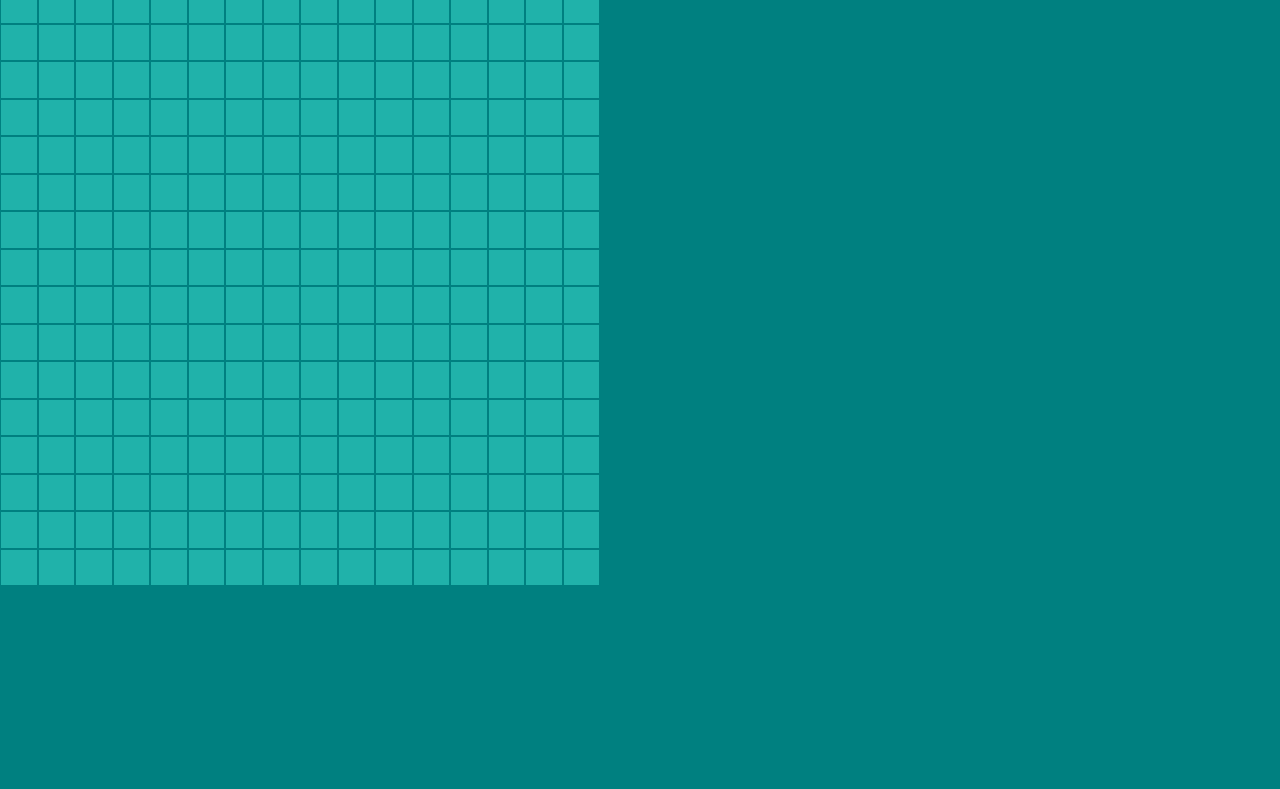
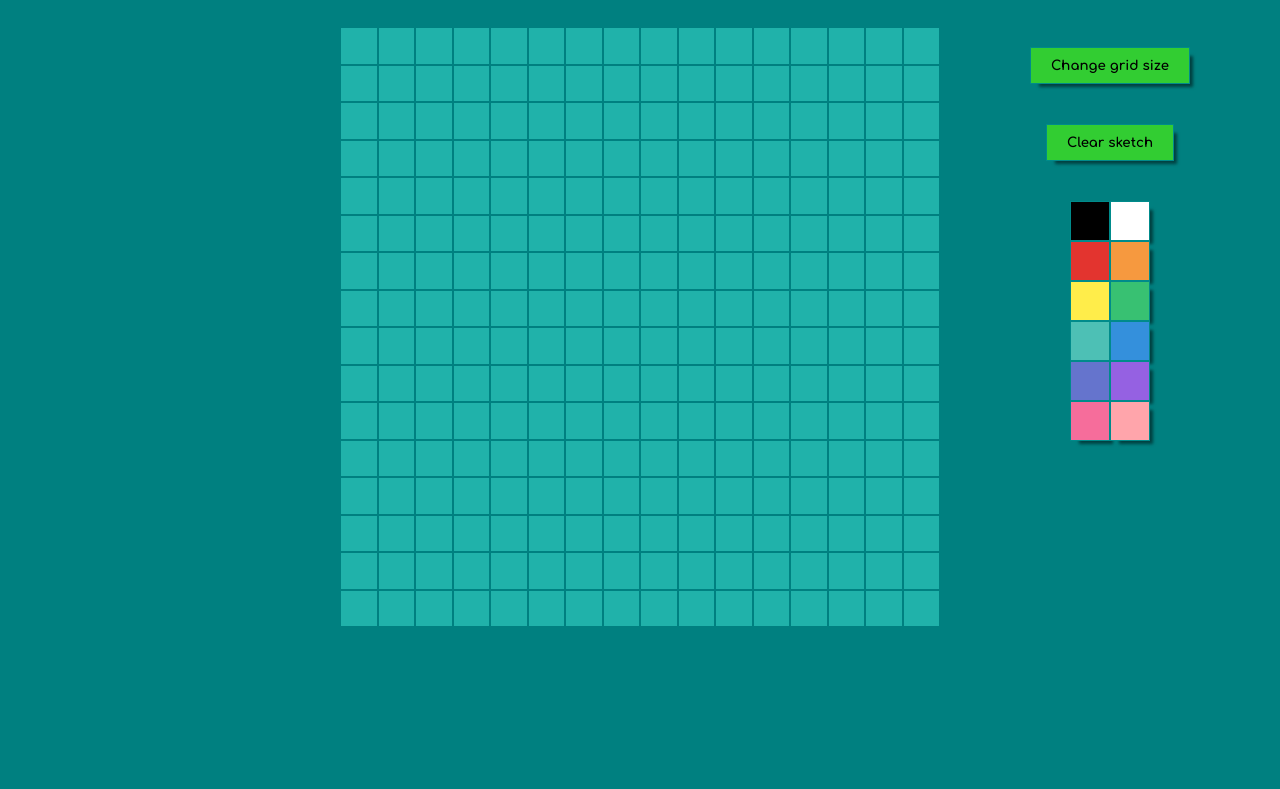
Before and after one commit to JennieLust/odin-sketch, a plain HTML site: page index.html in a window 1280 px wide. Shown: the part 93-882 px from the top of the page. Before the commit the page ends 800 px from the top, so only its background shows below. Drawn offline with Linux system fonts and the light colour scheme.

Commit message:
visual improvments / color choice function

```diff
--- a/index.html
+++ b/index.html
@@ -5,24 +5,146 @@
     <meta http-equiv="X-UA-Compatible" content="IE=edge">
     <meta name="viewport" content="width=device-width, initial-scale=1.0">
     <title>Document</title>
+
 </head>
+
+<style>
+    @import url('https://fonts.googleapis.com/css2?family=Comfortaa:wght@700&display=swap');
+
+    button {
+        background-color: limegreen;
+        padding: 10px 20px 10px 20px;
+        margin: 20px;
+        font-family: 'Comfortaa', cursive;
+        border: 1px solid darkcyan;
+        box-shadow: 6px 6px 3px -3px rgba(0,0,0,0.5);
+    }
+
+    button:hover {
+        background-color: greenyellow;
+    }
+
+    .color-choice {
+        margin: 0px;
+        padding: 0px;
+    }
+
+    .color-choice:hover {
+        opacity: 50%;
+    }
+
+</style>
+
 <body onload="javascript:setGrid(16)">
-
-
 
 <script>
 
-    /* init body so append is possible*/
+    /* init body so append is possible */
     const body = document.body;
     body.style.width = "100%";
     body.style.height = "100%";
     body.style.margin = "0";
     body.style.backgroundColor = "teal";
-
-    /* ADD display grid to body, and config it */
+    body.style.textAlign = "center";
+    body.style.display = "grid";
+    body.style.gridTemplateColumns = "1fr 600px 1fr";
+    body.style.gridTemplateRows = "120px 1fr 1fr";
 
     /* global var that sets number of rows/cols */
     let rowTot = 16;
+    let colorChoice = "black"
+
+    /* div for tool selections */
+    const toolDiv = document.createElement('div');
+    toolDiv.style.gridRowStart = "2";
+    toolDiv.style.gridRowEnd = "3";
+    toolDiv.style.gridColumnStart = "3";
+    toolDiv.style.gridColumnEnd = "4";
+    toolDiv.style.display = "flex";
+    toolDiv.style.flexDirection = "column";
+    toolDiv.style.alignItems = "center";
+
+    /* color choice buttons */
+    const colorGrid = document.createElement('div');
+    colorGrid.style.display = "grid";
+    colorGrid.style.gridTemplateColumns = "40px 40px"
+    colorGrid.style.gridTemplateRows = "repeat(6, 40px)"
+    colorGrid.style.gap = "0px";
+    colorGrid.style.margin = "20px"
+
+    /* config color buttons */
+    const colorItem1 = document.createElement('button');
+    const colorItem2 = document.createElement('button');
+    const colorItem3 = document.createElement('button');
+    const colorItem4 = document.createElement('button');
+    const colorItem5 = document.createElement('button');
+    const colorItem6 = document.createElement('button');
+    const colorItem7 = document.createElement('button');
+    const colorItem8 = document.createElement('button');
+    const colorItem9 = document.createElement('button');
+    const colorItem10 = document.createElement('button');
+    const colorItem11 = document.createElement('button');
+    const colorItem12 = document.createElement('button');
+    colorItem1.className = "color-choice";
+    colorItem2.className = "color-choice";
+    colorItem3.className = "color-choice";
+    colorItem4.className = "color-choice";
+    colorItem5.className = "color-choice";
+    colorItem6.className = "color-choice";
+    colorItem7.className = "color-choice";
+    colorItem8.className = "color-choice";
+    colorItem9.className = "color-choice";
+    colorItem10.className = "color-choice";
+    colorItem11.className = "color-choice";
+    colorItem12.className = "color-choice";
+    colorItem1.style.background = "black";
+    colorItem2.style.background = "white";
+    colorItem3.style.background = "#e3342f";
+    colorItem4.style.background = "#f6993f";
+    colorItem5.style.background = "#ffed4a";
+    colorItem6.style.background = "#38c172";
+    colorItem7.style.background = "#4dc0b5";
+    colorItem8.style.background = "#3490dc";
+    colorItem10.style.background = "#9561e2";
+    colorItem9.style.background = "#6574cd";
+    colorItem12.style.background = "#ffa5ab";
+    colorItem11.style.background = "#f66d9b";
+    colorItem1.addEventListener('click', () => {
+        colorChoice = "black"
+    })
+    colorItem2.addEventListener('click', () => {
+        colorChoice = "white"
+    })
+    colorItem3.addEventListener('click', () => {
+        colorChoice = "#e3342f"
+    })
+    colorItem4.addEventListener('click', () => {
+        colorChoice = "#f6993f"
+    })
+    colorItem5.addEventListener('click', () => {
+        colorChoice = "#ffed4a"
+    })
+    colorItem6.addEventListener('click', () => {
+        colorChoice = "#38c172"
+    })
+    colorItem7.addEventListener('click', () => {
+        colorChoice = "#4dc0b5"
+    })
+    colorItem8.addEventListener('click', () => {
+        colorChoice = "#3490dc"
+    })
+    colorItem9.addEventListener('click', () => {
+        colorChoice = "#6574cd";
+    })
+    colorItem10.addEventListener('click', () => {
+        colorChoice = "#9561e2"
+    })
+    colorItem11.addEventListener('click', () => {
+        colorChoice = "#f66d9b"
+    })
+    colorItem12.addEventListener('click', () => {
+        colorChoice = "#ffa5ab"
+    })
 
 
     /* button/popup sets number of gridxgrid */
@@ -30,7 +152,11 @@
     rowButton.innerText = "Change grid size";
     rowButton.addEventListener('click', () => {
         rowTot = prompt("Enter a number between 6 and 100:")
-        setGrid(rowTot);
+        /* input validation */
+        if (rowTot >= 6 && rowTot <= 100) {
+        setGrid(rowTot);} else {
+            alert("Not a valid number.")
+        }
     })
 
     /* clear sketch button */
@@ -39,12 +165,23 @@
     clearButton.addEventListener('click', () => {
         setGrid(rowTot)});
 
+
     /* init header and config */
     const header = document.createElement('div');
     header.innerText = "Etch-a-Sketch";
     header.style.textAlign = "center";
+    header.style.width = "560px";
     header.style.color = "white";
     header.style.padding = "20px";
+    header.style.marginBottom = "30px"
+    header.style.fontFamily = "'Comfortaa', cursive";
+    header.style.fontSize = "50px";
+    header.style.borderBottom = "5px solid limegreen";
+    header.style.gridRowStart = "1";
+    header.style.gridRowEnd = "2";
+    header.style.gridColumnStart = "2";
+    header.style.gridColumnEnd = "3";
+    header.style.justifySelf = "center";
 
     /* creates and config gridContainer */
     const gridContainer = document.createElement('div');
@@ -52,11 +189,15 @@
     gridContainer.style.width = "600px";
     gridContainer.style.textAlign = "center";
     gridContainer.style.alignContent = "center";
-
     gridContainer.className = "grid-container";
     gridContainer.id = "grid-container";
     gridContainer.style.display = "grid";
     gridContainer.style.backgroundColor = "lightseagreen";
+    gridContainer.style.gridColumnStart = "2";
+    gridContainer.style.gridColumnEnd = "3";
+    gridContainer.style.gridRowStart = "2";
+    gridContainer.style.gridRowEnd = "3";
+    gridContainer.style.justifySelf = "center";
 
     function setGrid(rowTot) {
     /* clears out any previous divs */
@@ -76,7 +217,7 @@
         this["gridItem"+i].style.backgroundColor = "lightseagreen";
 
         this["gridItem"+i].addEventListener('mouseenter', () => {
-           event.target.style.backgroundColor = "black";
+           event.target.style.backgroundColor = colorChoice;
            event.target.style.cursor = "crosshair"
         });
         gridContainer.appendChild(this["gridItem"+i]) };
@@ -84,8 +225,22 @@
     }
 
     body.appendChild(header);
-    body.appendChild(rowButton);
-    body.appendChild(clearButton);
+    body.appendChild(toolDiv);
+    toolDiv.appendChild(rowButton);
+    toolDiv.appendChild(clearButton);
+    toolDiv.appendChild(colorGrid);
+    colorGrid.appendChild(colorItem1);
+    colorGrid.appendChild(colorItem2);
+    colorGrid.appendChild(colorItem3);
+    colorGrid.appendChild(colorItem4);
+    colorGrid.appendChild(colorItem5);
+    colorGrid.appendChild(colorItem6);
+    colorGrid.appendChild(colorItem7);
+    colorGrid.appendChild(colorItem8);
+    colorGrid.appendChild(colorItem9);
+    colorGrid.appendChild(colorItem10);
+    colorGrid.appendChild(colorItem11);
+    colorGrid.appendChild(colorItem12);
     body.appendChild(gridContainer);
 
 
```
